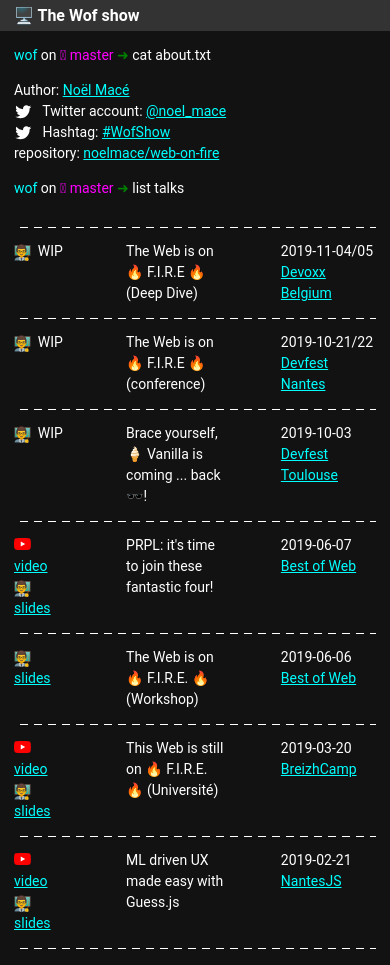
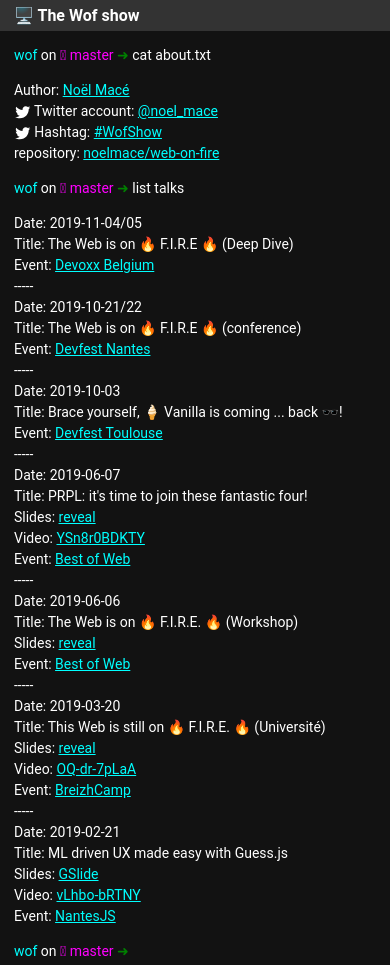
Before and after one commit to noelmace/wofshow-console, a plain HTML site: page index.html in a window 390 px wide. Shown: the top 965 px of the page. Drawn offline with Linux system fonts and the light colour scheme; a web font is replaced by a local one.

Commit message:
feat: responsive

```diff
--- a/index.html
+++ b/index.html
@@ -131,41 +131,6 @@
         color: green;
       }
 
-      .talks {
-        display: grid;
-        grid-column-gap: 4em;
-        grid-template-columns: fit-content(500px) auto fit-content(500px);
-      }
-
-      .event {
-        grid-column: 3;
-      }
-
-      .talk-title {
-        grid-column: 2;
-      }
-
-      .event-links {
-        grid-column: 1;
-      }
-
-      .talks .divider {
-        grid-column: 1 / 4;
-        padding: 1em 0;
-        /* border-bottom: 1px dashed white; */
-        background-image: linear-gradient(to right, #fff 60%, rgba(255, 255, 255, 0) 0%);
-        background-position: center;
-        background-size: 14px 1px;
-        background-repeat: repeat-x;
-      }
-
-      .event > *,
-      .event-links > * {
-        display: block;
-      }
-
-      .slides:before,
-      .youtube:before,
       .twitter:before {
         background-size: 100%;
         background-repeat: no-repeat;
@@ -174,21 +139,74 @@
         height: 1.2em;
         content: '';
         vertical-align: middle;
-        margin-right: 0.5em;
+        background-image: url(img/twitter-white.svg);
+        width: 1.2em;
+        height: 1.2em;
       }
 
-      .youtube:before {
-        background-image: url(img/youtube.svg);
+      @media (min-width: 768px) {
+        .talks {
+          display: grid;
+          grid-column-gap: 1em;
+          grid-template-columns: fit-content(500px) fit-content(500px) fit-content(500px) fit-content(500px) fit-content(500px);
+        }
+
+        .date {
+          grid-column: 1;
+        }
+
+        .talk-title {
+          grid-column: 2;
+        }
+
+        .slides {
+          grid-column: 3;
+
+        }
+
+        .youtube {
+          grid-column: 4;
+        }
+
+        .event {
+          grid-column: 5;
+        }
+
+        .head {
+          font-weight: bold;
+          padding-bottom: .5em;
+        }
       }
 
-      .slides:before {
-        background-image: url(img/man-teacher.svg);
-      }
+      @media (max-width: 767px) {
+        .talks .divider:before {
+          content: '-----';
+          margin: 1em 0;
+        }
 
-      .twitter:before {
-        background-image: url(img/twitter-white.svg);
-        width: 18px;
-        height: 18px;
+        .head {
+          display: none;
+        }
+
+        .date:before {
+          content: 'Date: ';
+        }
+
+        .talk-title:before {
+          content: 'Title: ';
+        }
+
+        .event:before {
+          content: 'Event: ';
+        }
+
+        .slides:before {
+          content: 'Slides: ';
+        }
+
+        .youtube:before {
+          content: 'Video: ';
+        }
       }
 
     </style>
@@ -223,86 +241,56 @@
         <span class="path"></span><span class="on"></span><span class="branch"></span><span class="prompt"></span>list talks
       </div>
       <div class="talks">
+        <div class="date head">date</div>
+        <div class="talk-title head">title</div>
+        <div class="slides head">slides</div>
+        <div class="youtube head">video</div>
+        <div class="event head">event</div>
+
+        <div class="date">2019-11-04/05</div>
+        <div class="talk-title">The Web is on 🔥 F.I.R.E 🔥 (Deep Dive)</div>
+        <div class="event"><a href="https://devoxx.be/speaker-details/?id=50822" target="_blank">Devoxx Belgium</a></div>
         <span class="divider"></span>
 
-        <div class="event-links">
-          <div class="slides">WIP</div>
-        </div>
-        <div class="talk-title">The Web is on 🔥 F.I.R.E 🔥 (Deep Dive)</div>
-        <div class="event">
-          <div class="date">2019-11-04/05</div>
-          <a href="https://devoxx.be/speaker-details/?id=50822" target="_blank">Devoxx Belgium</a>
-        </div>
+        <div class="date">2019-10-21/22</div>
+        <div class="talk-title">The Web is on 🔥 F.I.R.E 🔥 (conference)</div>
+        <div class="event"><a href="https://devfest.gdgnantes.com/" target="_blank">Devfest Nantes</a></div>
         <span class="divider"></span>
 
-        <div class="event-links">
-          <div class="slides">WIP</div>
-        </div>
-        <div class="talk-title">The Web is on 🔥 F.I.R.E 🔥 (conference)</div>
-        <div class="event">
-          <div class="date">2019-10-21/22</div>
-          <a href="https://devfest.gdgnantes.com/" target="_blank">Devfest Nantes</a>
-        </div>
+        <div class="date">2019-10-03</div>
+        <div class="talk-title">Brace yourself, 🍦 Vanilla is coming ... back 🕶️!</div>
+        <div class="event" ><a href="https://devfesttoulouse.fr/sessions/brace_yourself__vanilla_is_coming__back__/"  target="_blank">Devfest Toulouse</a></div>
         <span class="divider"></span>
 
-        <div class="event-links">
-          <div class="slides">WIP</div>
-        </div>
-        <div class="talk-title">Brace yourself, 🍦 Vanilla is coming ... back 🕶️!</div>
-        <div class="event">
-          <div class="date">2019-10-03</div>
-          <a href="https://devfesttoulouse.fr/sessions/brace_yourself__vanilla_is_coming__back__/" target="_blank">Devfest Toulouse</a>
-        </div>
+        <div class="date">2019-06-07</div>
+        <div class="talk-title">PRPL: it's time to join these fantastic four!</div>
+        <div class="slides"><a href="https://reveal.wof.show/BoW-PRPL-2019.html">reveal</a></div>
+        <div class="youtube"><a href="https://youtu.be/YSn8r0BDKTY" target="_blank">YSn8r0BDKTY</a></div>
+        <div class="event"><a href="http://bestofweb.paris/"  target="_blank">Best of Web</a></div>
         <span class="divider"></span>
 
-        <div class="event-links">
-          <a href="https://youtu.be/YSn8r0BDKTY" target="_blank" class="youtube">video</a>
-          <a href="aljs.wof.show/BoW-PRPL-2019.html" class="slides">slides</a>
-        </div>
-        <div class="talk-title">PRPL: it's time to join these fantastic four!</div>
-        <div class="event">
-          <div class="date">2019-06-07</div>
-          <a href="http://bestofweb.paris/" target="_blank"> Best of Web</a>
-        </div>
+        <div class="date">2019-06-06</div>
+        <div class="talk-title">The Web is on 🔥 F.I.R.E. 🔥 (Workshop)</div>
+        <div class="slides"><a href="https://revealjs.wof.show/BoW-workshop-2019.html">reveal</a></div>
+        <div class="event"><a href="http://bestofweb.paris/"  target="_blank">Best of Web</a></div>
         <span class="divider"></span>
 
-        <div class="event-links">
-          <a href="https://revealjs.wof.show/BoW-workshop-2019.html" class="slides">slides</a>
-        </div>
-        <div class="talk-title">The Web is on 🔥 F.I.R.E. 🔥 (Workshop)</div>
-        <div class="event">
-          <div class="date">2019-06-06</div>
-          <a href="http://bestofweb.paris/" target="_blank"> Best of Web</a>
-        </div>
+        <div class="date">2019-03-20</div>
+        <div class="talk-title">This Web is still on 🔥 F.I.R.E. 🔥 (Université)</div>
+        <div class="slides"><a href="https://revealjs.wof.show/breizhcamp-2019.html">reveal</a></div>
+        <div class="youtube"><a href="https://youtu.be/OQ-dr-7pLaA" target="_blank">OQ-dr-7pLaA</a></div>
+        <div class="event"><a href="https://www.breizhcamp.org/"  target="_blank">BreizhCamp</a></div>
         <span class="divider"></span>
 
-        <div class="event-links">
-          <a href="https://youtu.be/OQ-dr-7pLaA" target="_blank" class="youtube">video</a>
-          <a href="https://revealjs.wof.show/breizhcamp-2019.html" class="slides">slides</a>
+        <div class="date">2019-02-21</div>
+        <div class="talk-title">ML driven UX made easy with Guess.js</div>
+        <div class="slides">
+          <a href="https://docs.google.com/presentation/d/1oh7UBH1FhA5K333au5cqG3Pean57kPXD8lpDj-ELJXk/edit?usp=sharing" target="_blank">
+            GSlide
+          </a>
         </div>
-        <div class="talk-title">This Web is still on 🔥 F.I.R.E. 🔥 (Université)</div>
-        <div class="event">
-          <div class="date">2019-03-20</div>
-          <a href="https://www.breizhcamp.org/" target="_blank">BreizhCamp </a>
-        </div>
-        <span class="divider"></span>
-
-        <div class="event-links">
-          <a href="https://youtu.be/vLhbo-bRTNY" target="_blank" class="youtube">video</a>
-          <a
-            href="https://docs.google.com/presentation/d/1oh7UBH1FhA5K333au5cqG3Pean57kPXD8lpDj-ELJXk/edit?usp=sharing"
-            class="slides"
-            target="_blank"
-            >slides</a
-          >
-        </div>
-        <div class="talk-title">ML driven UX made easy with Guess.js</div>
-        <div class="event">
-          <div class="date">2019-02-21</div>
-
-          <a href="https://nantesjs.org/" target="_blank">NantesJS</a>
-        </div>
-        <span class="divider"></span>
+        <div class="youtube"><a href="https://youtu.be/vLhbo-bRTNY" target="_blank">vLhbo-bRTNY</a></div>
+        <div class="event"><a href="https://nantesjs.org/"  target="_blank">NantesJS</a></div>
       </div>
       <div class="section-title">
         <span class="path"></span><span class="on"></span><span class="branch"></span><span class="prompt"></span
```
